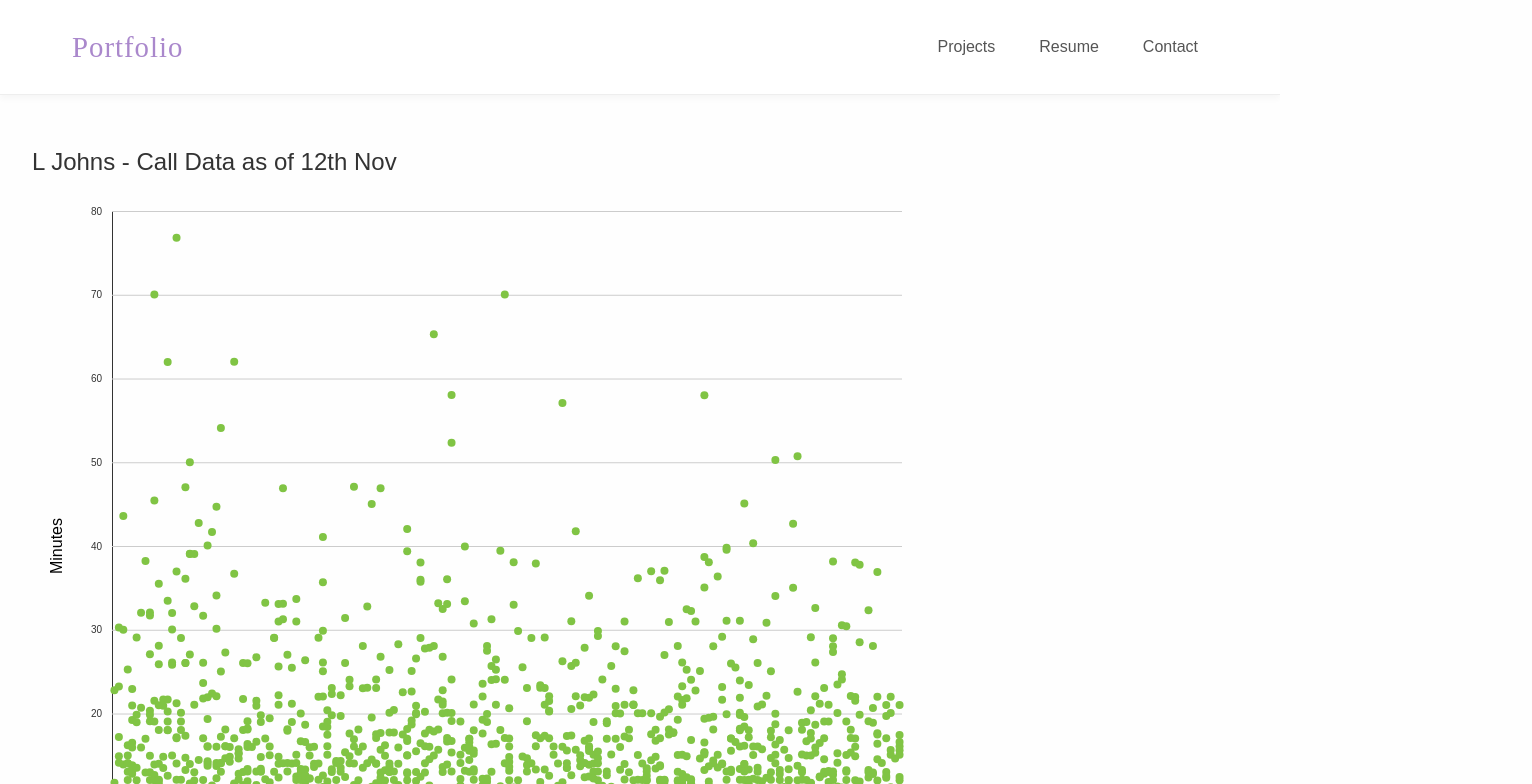
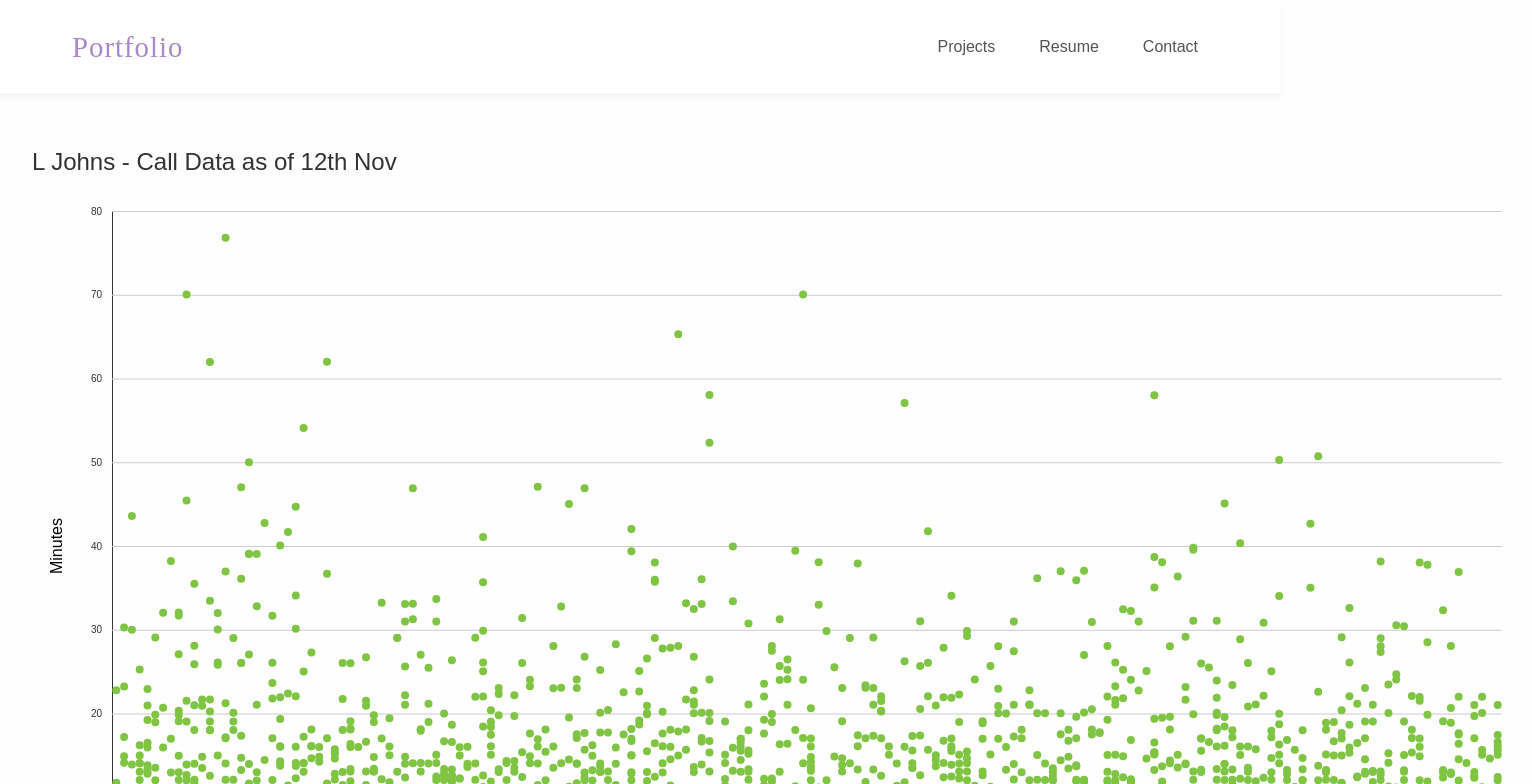
Before and after one commit to LiamJohns96/portfolio, a Vue app: page /calls-data in a window 1280 px wide. Shown: the top 784 px of the page, 1532 px wide, since content can reach past the window. Built offline with nearby package versions, Linux system fonts and the light colour scheme.

Commit message:
Update CallsScatter.vue
increase width scatter chart

```diff
--- a/src/components/CallsScatter.vue
+++ b/src/components/CallsScatter.vue
@@ -2,7 +2,7 @@
   <div>
     <h2>L Johns - Call Data as of 12th Nov</h2>
     <!-- Scatter plot -->
-    <svg id="scatter" width="900" height="800"></svg>
+    <svg id="scatter" width="1500" height="800"></svg>
 
     <h3>Average Call Times per Month</h3>
     <div id="monthly-summary"></div>
```
